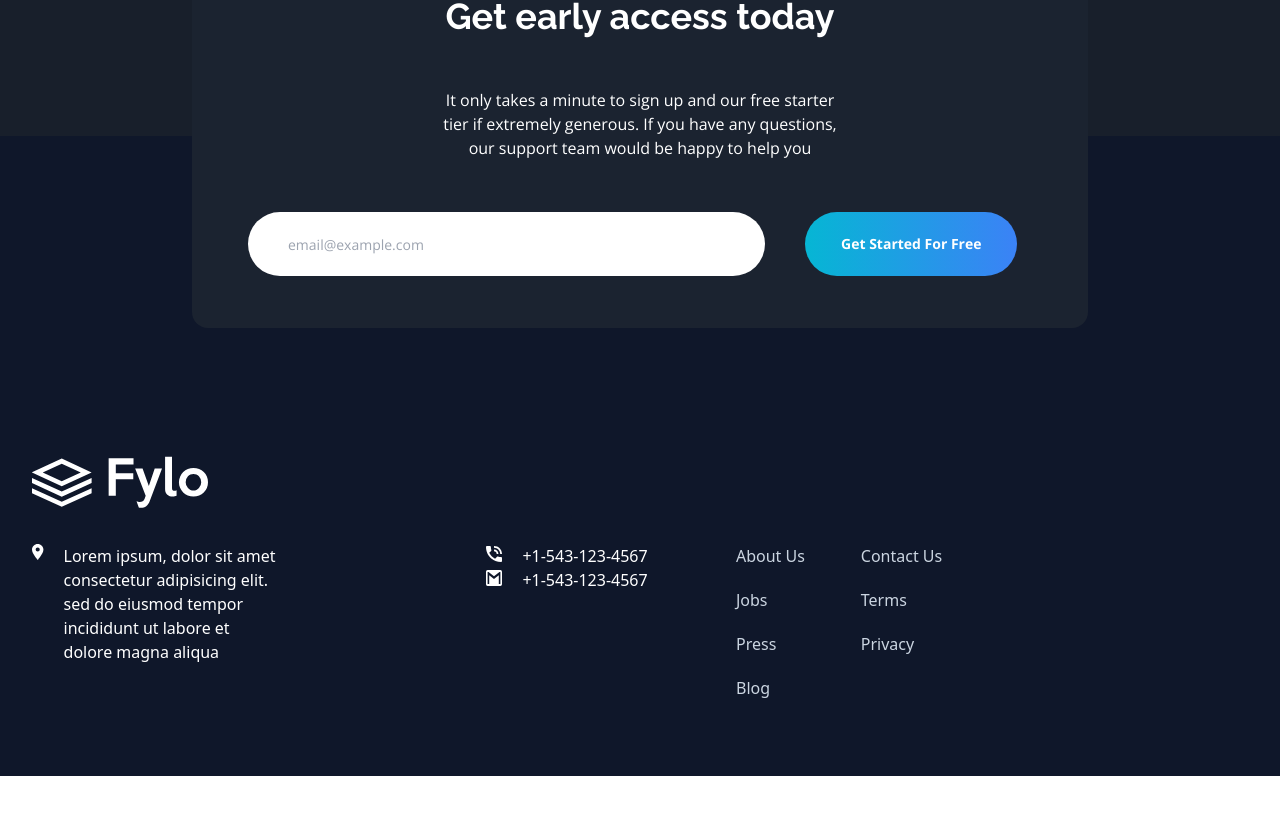
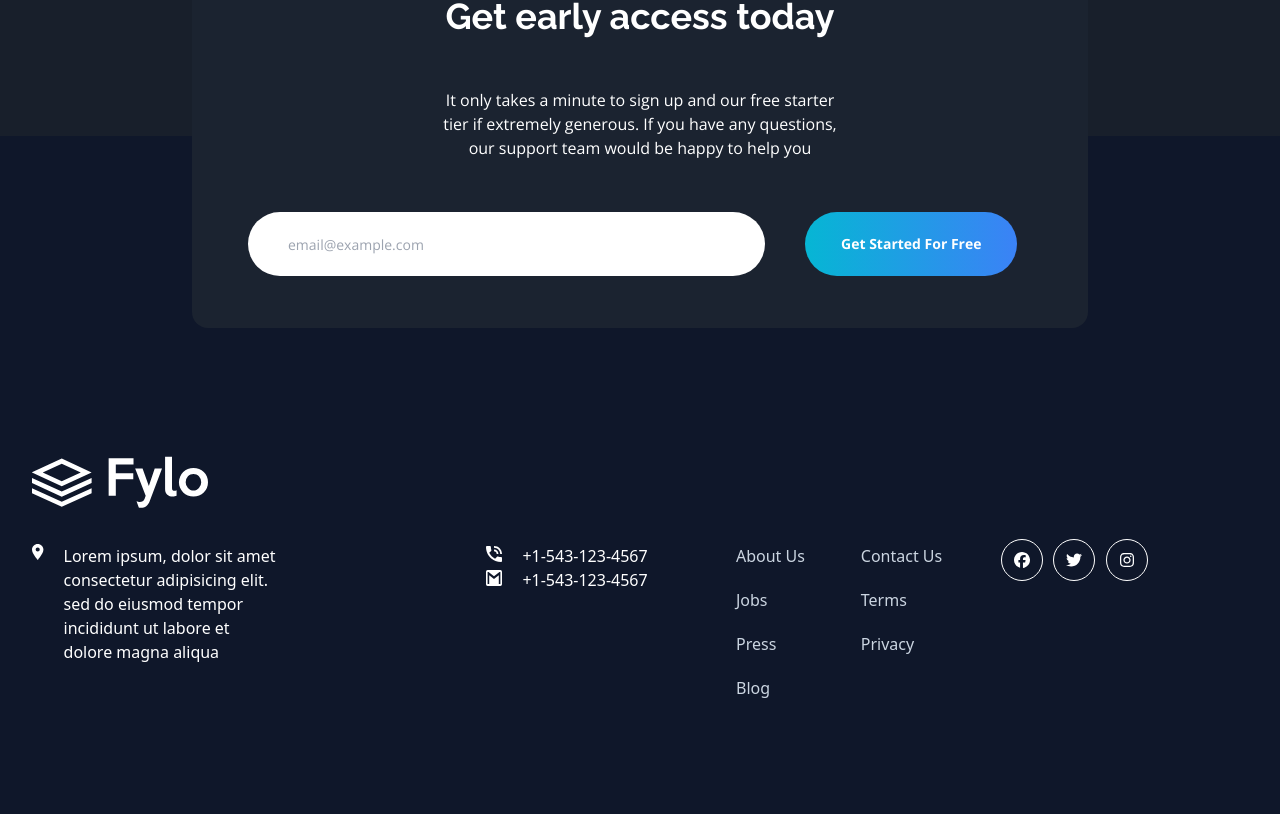
Before and after one commit to thirraz/fylo-dark-theme-landing-page, a React (Vite) app: page / in a window 1280 px wide. Shown: the part 3506-4320 px from the top of the page. Before the commit the page ends 4282 px from the top, so only its background shows below. Built offline with nearby package versions, Linux system fonts and the light colour scheme.

Commit message:
project completed

```diff
--- a/package.json
+++ b/package.json
@@ -13,6 +13,8 @@
     "react-dom": "^18.2.0"
   },
   "devDependencies": {
+    "@fortawesome/free-brands-svg-icons": "^6.2.1",
+    "@fortawesome/react-fontawesome": "^0.2.0",
     "@types/react": "^18.0.24",
     "@types/react-dom": "^18.0.8",
     "@vitejs/plugin-react": "^2.2.0",
--- a/src/components/Footer.jsx
+++ b/src/components/Footer.jsx
@@ -1,3 +1,11 @@
+import { FontAwesomeIcon } from "@fortawesome/react-fontawesome";
+
+import {
+	faFacebook,
+	faTwitter,
+	faInstagram,
+} from "@fortawesome/free-brands-svg-icons";
+
 import logo from "../assets/images/logo.svg";
 import email from "../assets/images/icon-email.svg";
 import location from "../assets/images/icon-location.svg";
@@ -6,7 +14,7 @@ import phone from "../assets/images/icon-phone.svg";
 export const Footer = () => {
 	return (
 		<>
-			<footer className="w-screen h-auto pt-80 pl-8 flex flex-wrap bg-slate-900 ">
+			<footer className="w-screen h-auto pt-80 pb-52 pl-8 flex flex-wrap bg-slate-900 ">
 				<div className="w-full mb-9 bg-slate-900">
 					<img src={logo} alt="Fylo's icon logo" />
 				</div>
@@ -42,16 +50,31 @@ export const Footer = () => {
 						</li>
 					</ul>
 				</div>
-				<div className="w  text-slate-300 mb-14 md:w-[95%] lg:w-[10%]">
+				<div className="w-full  text-slate-300 mb-2 md:w-[95%] lg:w-[10%]">
 					<p className="mb-5">About Us</p>
 					<p className="mb-5">Jobs</p>
 					<p className="mb-5">Press</p>
 					<p className="mb-5">Blog</p>
 				</div>
-				<div className=" text-slate-300">
+				<div className="w-full md:w-[95%] lg:w-[10%] text-slate-300">
 					<p className="mb-5">Contact Us</p>
 					<p className="mb-5">Terms</p>
 					<p className="mb-5">Privacy</p>
+				</div>
+
+				<div className="w-full lg:w-[11%] mt-20 text-white flex justify-evenly items-center lg:justify-between lg:items-start lg:mt-0 lg:ml-5">
+					<FontAwesomeIcon
+						icon={faFacebook}
+						className="w-4 h-4 rounded-full outline outline-offset-4 outline-1 p-2 hover:text-cyan-300 cursor-pointer"
+					/>
+					<FontAwesomeIcon
+						icon={faTwitter}
+						className="w-4 h-4 rounded-full outline outline-offset-4 outline-1 p-2 hover:text-cyan-300 cursor-pointer"
+					/>
+					<FontAwesomeIcon
+						icon={faInstagram}
+						className="w-4 h-4 rounded-full outline outline-offset-4 outline-1 p-2 hover:text-cyan-300 cursor-pointer"
+					/>
 				</div>
 			</footer>
 		</>
```
Also changed, not shown: 1 other file (tests, documents, lock files or other folders).
